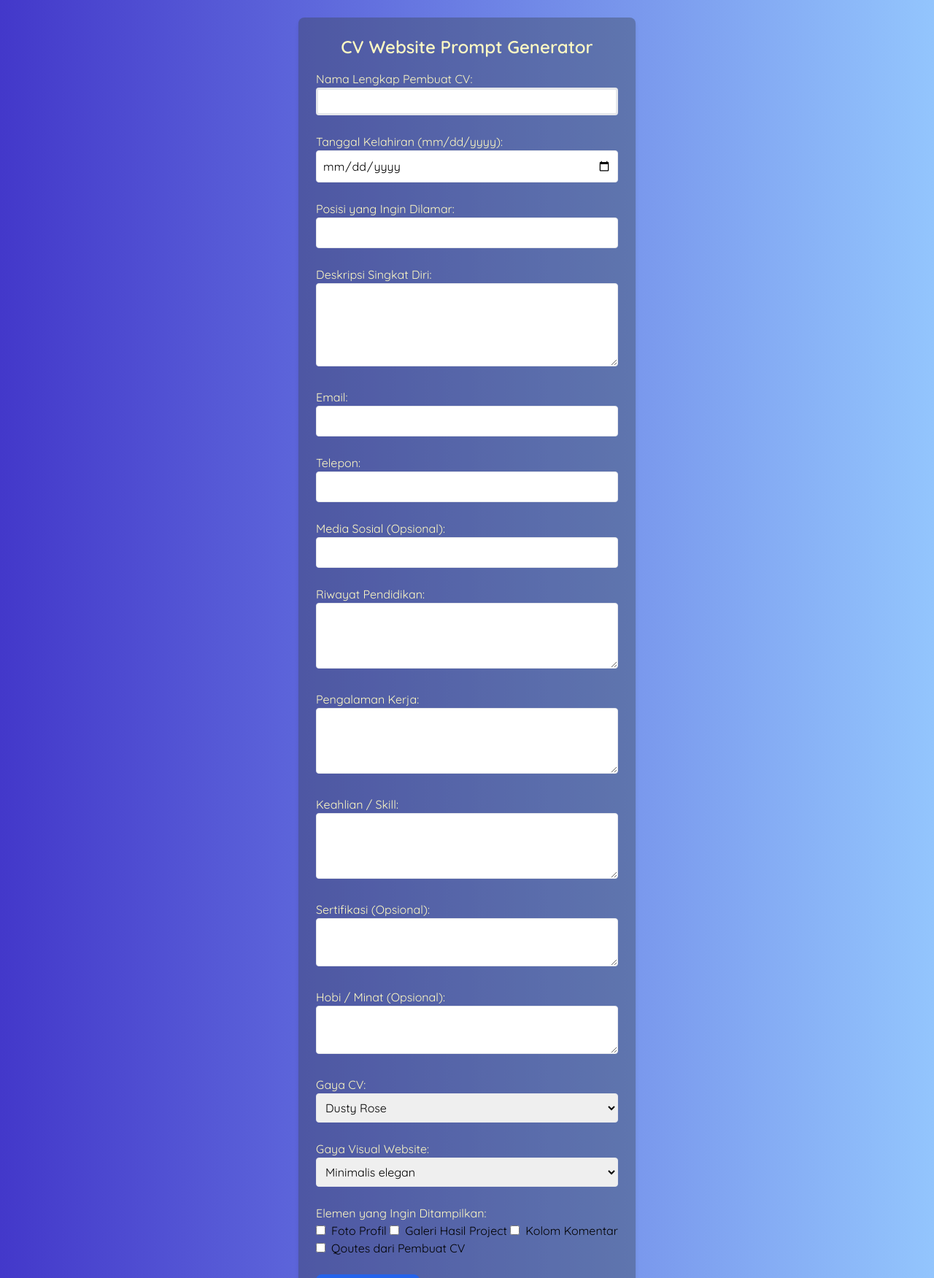
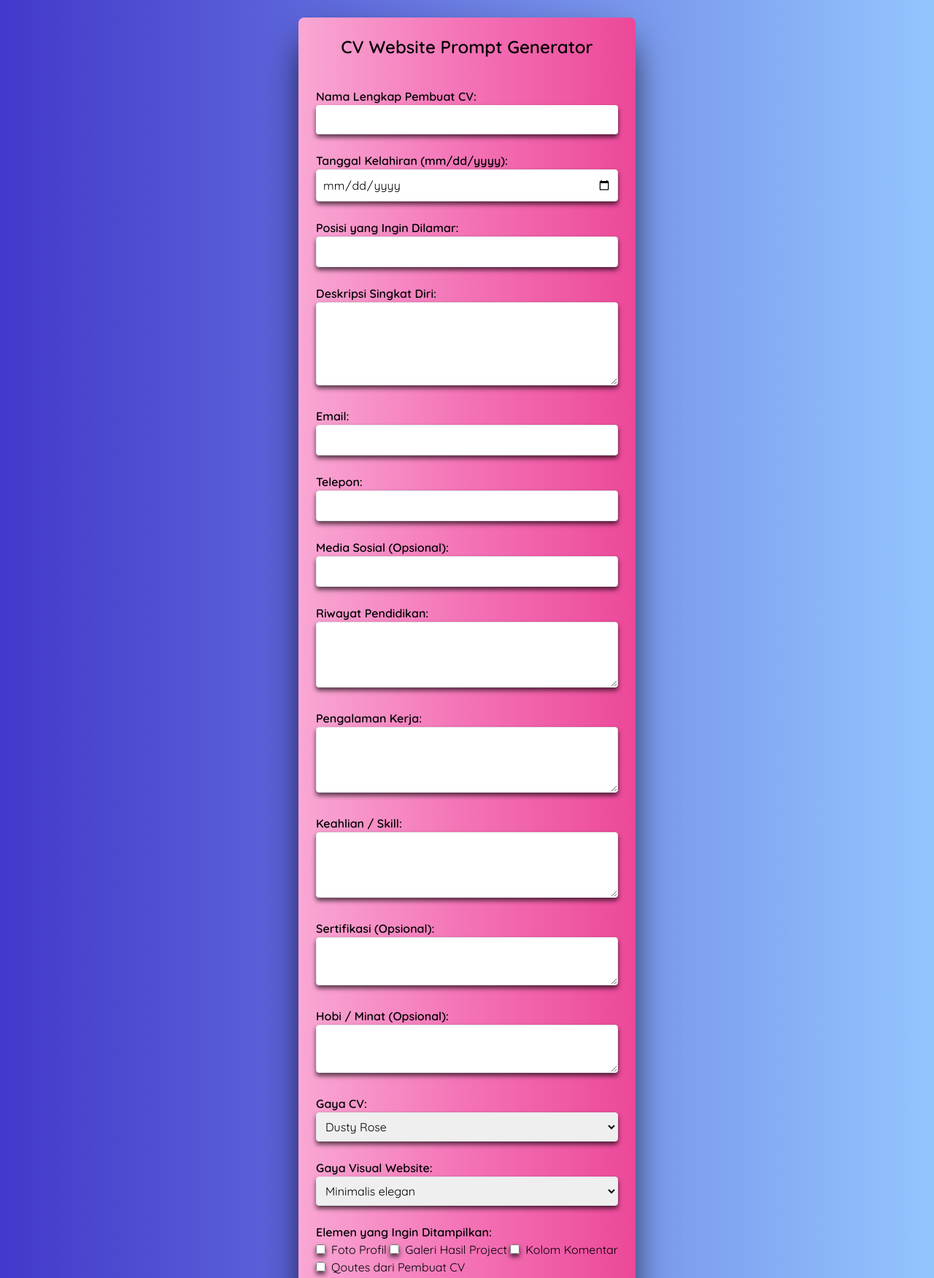
Before and after one commit to fatimah7643/Form-generator-CV, a plain HTML site: page index.html in a window 1280 px wide. Shown: the top 1751 px of the page at 73% size. Drawn offline with nearby package versions, Linux system fonts and the light colour scheme; files whose address does not match are found by name.

Commit message:
Pesan commit baru

```diff
--- a/index.html
+++ b/index.html
@@ -16,83 +16,98 @@
       font-family: 'quicksand', sans-serif;
     }
   </style>
+  <style>
+  input, textarea, select, button {
+    box-shadow: 0 4px 6px rgba(0, 0, 0, 0.664);
+    transition: box-shadow 0.3s ease;
+  }
+  style{
+    label {
+      padding-bottom: 1rem;
+    }
+    input {
+      border-radius: 5px;
+      border: 2px solid #1b18ac;
+    }
+  }
+</style>
 </head>
 <body class="bg-gray-100 min-h-screen p-6 from-indigo-700 to-blue-300 bg-gradient-to-r flex items-center justify-center">
-  <div class="max-w-4xl mx-auto bg-gray-700/40 p-6 rounded-lg shadow-md">
-    <h1 class="text-2xl font-bold mb-4 text-center text-yellow-100">CV Website Prompt Generator</h1>
+  <div class="max-w-4xl mx-auto bg-gradient-to-r from-pink-300 via-pink-400 to-pink-500 p-6 rounded-lg shadow-2xl shadow-black/100">
+    <h1 class="text-2xl font-extrabold mb-4 text-center text-black ">CV Website Prompt Generator</h1>
     <form id="cvForm" class="space-y-6">
 
       <!-- Nama lengkap -->
-      <div class="form-group">
-        <label class="block font-medium text-yellow-100">Nama Lengkap Pembuat CV:</label>
-        <input type="text" name="nama" class="w-full border-[3px] p-1 rounded" required>
+      <div class="form-group pt-6">
+        <label class="block font-extrabold text-black">Nama Lengkap Pembuat CV:</label>
+        <input type="text" name="nama" class="w-full p-2 rounded" required>
       </div>
 
       <!-- Tanggal Lahir -->
       <div class="form-group">
-        <label class="block font-medium text-yellow-100">Tanggal Kelahiran (mm/dd/yyyy):</label>
+        <label class="block font-extrabold text-black">Tanggal Kelahiran (mm/dd/yyyy):</label>
         <input type="date" name="tanggalLahir" class="w-full border p-2 rounded" required>
       </div>
 
       <!-- Posisi -->
       <div class="form-group">
-        <label class="block font-medium text-yellow-100">Posisi yang Ingin Dilamar:</label>
+        <label class="block font-extrabold text-black">Posisi yang Ingin Dilamar:</label>
         <input type="text" name="posisi" class="w-full border p-2 rounded" required>
       </div>
 
       <!-- Deskripsi Diri -->
       <div class="form-group">
-        <label class="block font-medium text-yellow-100 ">Deskripsi Singkat Diri:</label>
+        <label class="block font-extrabold text-black ">Deskripsi Singkat Diri:</label>
         <textarea name="deskripsi" rows="4" class="w-full border p-2 rounded" required></textarea>
       </div>
 
       <!-- Kontak -->
       <div class="form-group">
-        <label class="block font-medium text-yellow-100">Email:</label>
+        <label class="block font-extrabold text-black">Email:</label>
         <input type="email" name="email" class="w-full border p-2 rounded" required>
       </div>
       <div class="form-group">
-        <label class="block font-medium text-yellow-100">Telepon:</label>
+        <label class="block font-extrabold text-black">Telepon:</label>
         <input type="text" name="telepon" class="w-full border p-2 rounded" required>
       </div>
       <div class="form-group">
-        <label class="block font-medium text-yellow-100">Media Sosial (Opsional):</label>
+        <label class="block font-extrabold text-black">Media Sosial (Opsional):</label>
         <input type="text" name="sosial" class="w-full border p-2 rounded">
       </div>
 
       <!-- Pendidikan -->
       <div class="form-group">
-        <label class="block font-medium text-yellow-100">Riwayat Pendidikan:</label>
+        <label class="block font-extrabold text-black">Riwayat Pendidikan:</label>
         <textarea name="pendidikan" rows="3" class="w-full border p-2 rounded" required></textarea>
       </div>
 
       <!-- Pengalaman -->
       <div class="form-group">
-        <label class="block font-medium text-yellow-100">Pengalaman Kerja:</label>
+        <label class="block font-extrabold text-black">Pengalaman Kerja:</label>
         <textarea name="pengalaman" rows="3" class="w-full border p-2 rounded" required></textarea>
       </div>
 
       <!-- Keahlian -->
       <div class="form-group">
-        <label class="block font-medium text-yellow-100">Keahlian / Skill:</label>
+        <label class="block font-extrabold text-black">Keahlian / Skill:</label>
         <textarea name="keahlian" rows="3" class="w-full border p-2 rounded" required></textarea>
       </div>
 
       <!-- Sertifikasi -->
       <div class="form-group">
-        <label class="block font-medium text-yellow-100">Sertifikasi (Opsional):</label>
+        <label class="block font-extrabold text-black">Sertifikasi (Opsional):</label>
         <textarea name="sertifikasi" rows="2" class="w-full border p-2 rounded"></textarea>
       </div>
 
       <!-- Hobi -->
       <div class="form-group">
-        <label class="block font-medium text-yellow-100">Hobi / Minat (Opsional):</label>
+        <label class="block font-extrabold text-black">Hobi / Minat (Opsional):</label>
         <textarea name="hobi" rows="2" class="w-full border p-2 rounded"></textarea>
       </div>
 
       <!-- Gaya CV -->
       <div class="form-group">
-        <label class="block font-medium text-yellow-100">Gaya CV:</label>
+        <label class="block font-extrabold text-black">Gaya CV:</label>
         <select name="gayaCV" class="w-full border p-2 rounded" required>
           <option>Dusty Rose</option>
           <option>Sage Green</option>
@@ -108,7 +123,7 @@
 
       <!-- Gaya Visual -->
       <div class="form-group">
-        <label class="block font-medium text-yellow-100">Gaya Visual Website:</label>
+        <label class="block font-extrabold text-black">Gaya Visual Website:</label>
         <select name="gayaVisual" class="w-full border p-2 rounded" required>
           <option>Minimalis elegan</option>
           <option>Modern Profesional</option>
@@ -123,7 +138,7 @@
 
       <!-- Elemen -->
       <div class="form-group">
-        <label class="block font-medium text-yellow-100">Elemen yang Ingin Ditampilkan:</label>
+        <label class="block font-extrabold text-black">Elemen yang Ingin Ditampilkan:</label>
         <label><input type="checkbox" name="elemen" value="Foto Profil" class="mr-2" >Foto Profil</label>
         <input type="text" name="fotoProfil" placeholder="Link Google Drive" class="w-full mt-1 mb-2 border p-2 rounded hidden">
 
@@ -142,15 +157,15 @@
       </div>
 
       <!-- Tombol -->
-      <button type="submit" class="bg-blue-600 text-white px-6 py-2 rounded-lg hover:bg-blue-700">Buat Prompt</button>
+      <button type="submit" class="bg-blue-600 text-white px-6 py-2 rounded-lg font-bold hover:bg-blue-700">Buat Prompt</button>
     </form>
 
     <!-- Output -->
     <div class="mt-6">
-      <h2 class="text-xl font-semibold text-yellow-100">Hasil Prompt:</h2>
+      <h2 class="text-xl font-extrabold text-black">Hasil Prompt:</h2>
       <textarea id="outputPrompt" rows="10" class="w-full border p-2 rounded mt-2"></textarea>
     </div>
-    <button id="copyButton" class="mt-2 bg-green-600 text-yellow-100 px-4 py-2 rounded-lg hover:bg-green-700">Salin Prompt</button>
+    <button id="copyButton" class="mt-2 bg-green-600 text-yellow-100 px-4 py-2 rounded-lg font-bold hover:bg-green-700">Salin Prompt</button>
     <p id="copyStatus" class="text-sm text-green-600 mt-1 hidden">Prompt berhasil Disalin 😉</p>
   </div>
 
```
